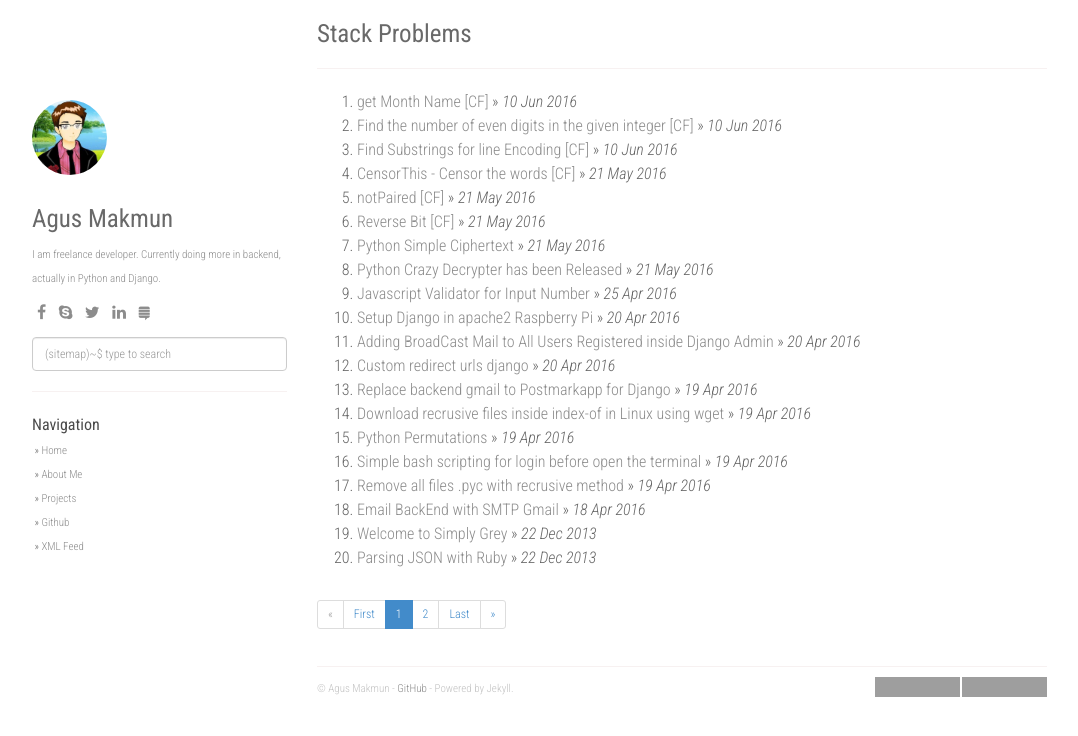
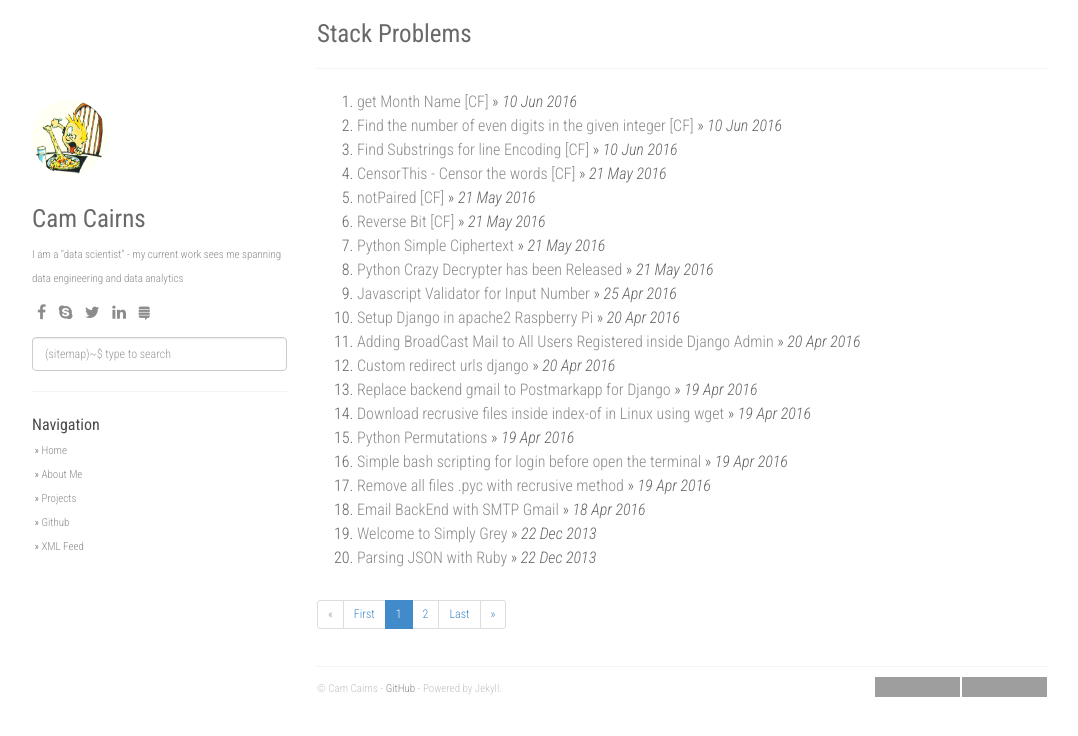
Before and after one commit to CamCairns/CamCairns.github.io, a Jekyll site: the page built from index.html, in a window 1280 px wide. Shown: the top 736 px of the page, without its empty margins (53-1131 px from the left). Built offline with Jekyll 4.4.1, drawn with Linux system fonts in a browser that asks for light colours; nearby versions of some CDN libraries; the list of posts is cut into pages by our own code; grey boxes are pictures that could not be loaded.

Commit message:
Changes to example profile

```diff
--- a/_config.yml
+++ b/_config.yml
@@ -1,9 +1,9 @@
-title: Stack Problems
-description: My Personal Stack Problems
-author: Agus Makmun
-github: https://github.com/agusmakmun
-about: I am freelance developer. Currently doing more in backend, actually in Python and Django.
-disqus_shortname: stackproblems
+title: Dancing with Data
+description: A little blog to document things I've learnt, things I've done and things I'd like to do
+author: Cam Cairns
+github: https://github.com/camcairns
+about: I am a "data scientist" - my current work sees me spanning data engineering and data analytics
+disqus_shortname: dancingwithdata
 google_analytics: UA-XXXXXXXX-Y
 
 enableTags: true
@@ -36,11 +36,11 @@ urls:
     - text: Projects
       url: /projects/
     - text: Github
-      url: https://github.com/agusmakmun
+      url: https://github.com/camcairns
     - text: XML Feed
       url: /feed.xml
 
-url: "https://agusmakmun.github.io"
+url: "https://camcairns.github.io"
 baseurl: ""
 paginate: 20
 per_page: 20
--- a/_layouts/default.html
+++ b/_layouts/default.html
@@ -106,7 +106,7 @@
         <div class="container">
             <div class="col-sm-3">
               <div class="fixed-condition">
-                <a href="/"><img id="about" src="/static/img/avatar.jpg" height="75px" width="75px" /></a>
+                <a href="/"><img id="about" src="/static/img/avatar.gif" height="75px" width="75px" /></a>
                 <h1 class="author-name">{{ site.author }}</h1>
                 {% if site.about %}
                 <div id="about">
```
Also changed, not shown: static/avatar.jpg (renamed from static/img/avatar.jpg), static/img/avatar.gif (added), 1 other file.
